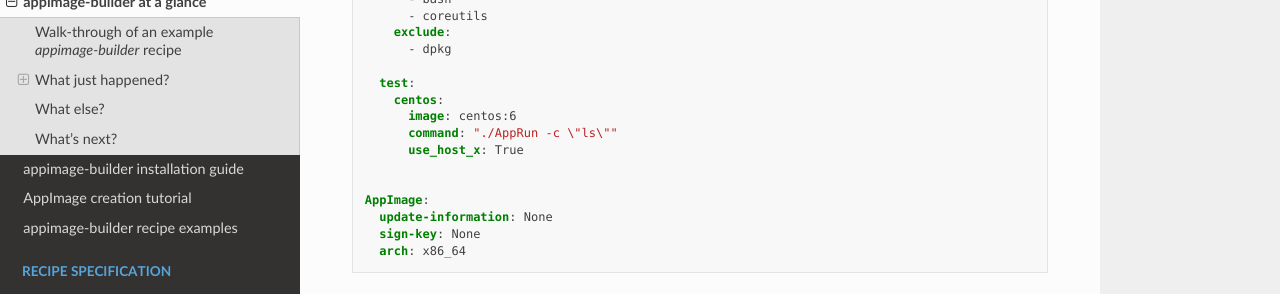
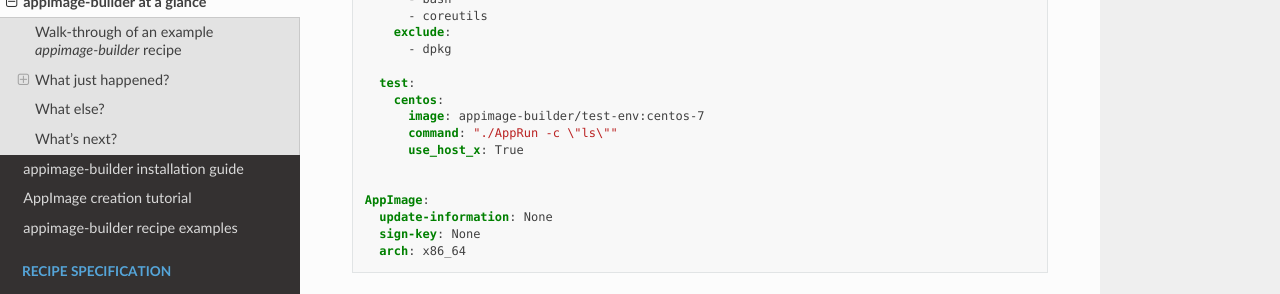
Before and after one commit to AppImageCrafters/appimage-builder-docs, a Sphinx documentation site: the page built from source/intro/overview.rst, in a window 1280 px wide and 900 px high, scrolled down 663 px. Shown: the part 151-445 px from the top of the window. Built offline with Sphinx 7.4.7 and the Read the Docs theme 2.0.0, drawn with Linux system fonts in a browser that asks for light colours.

Commit message:
use appimage-builder test environment docker images

```diff
--- a/source/intro/overview.rst
+++ b/source/intro/overview.rst
@@ -50,7 +50,7 @@ a recipe for building a Bash AppImage:
 
       test:
         centos:
-          image: centos:6
+          image: appimage-builder/test-env:centos-7
           command: "./AppRun -c \"ls\""
           use_host_x: True
 
```
